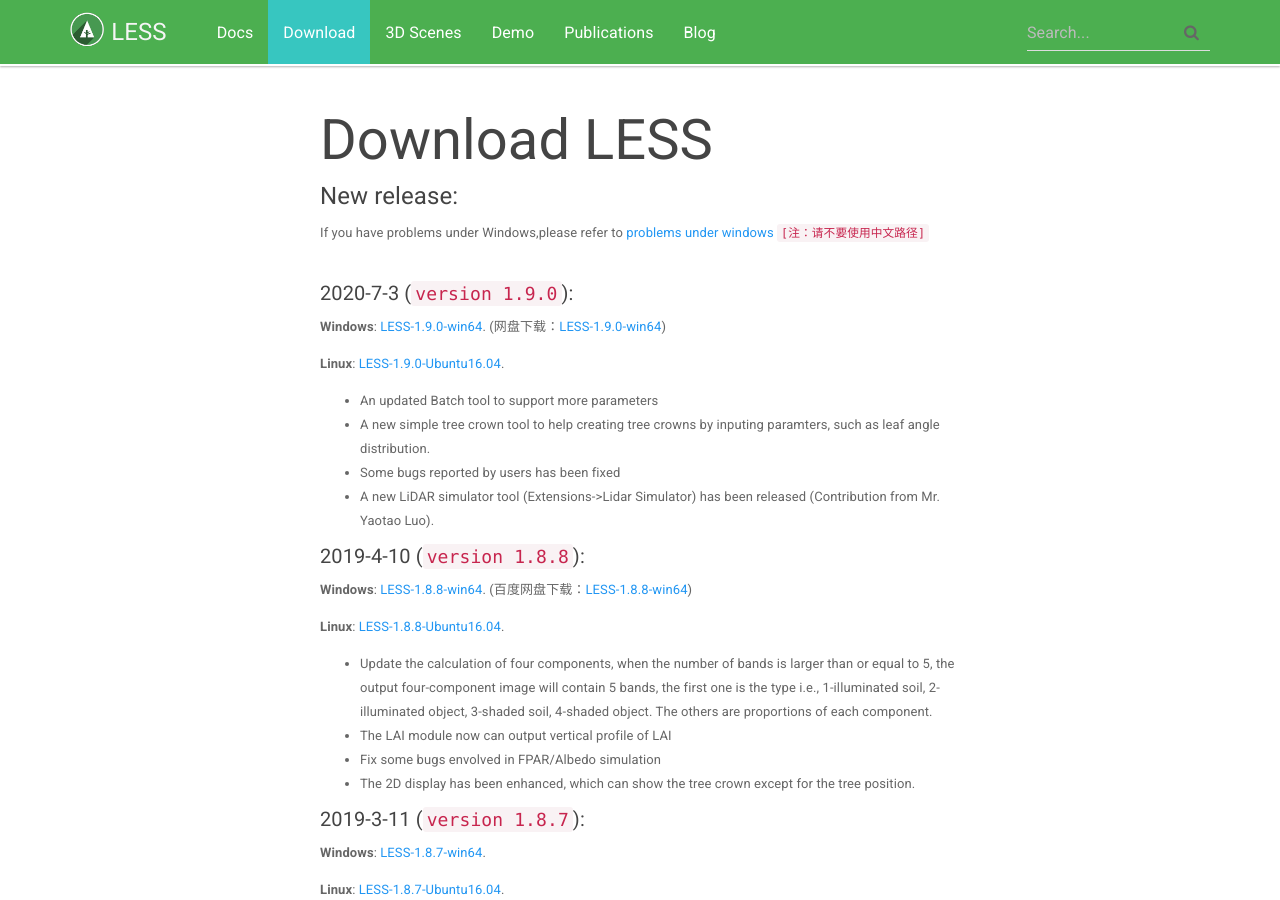
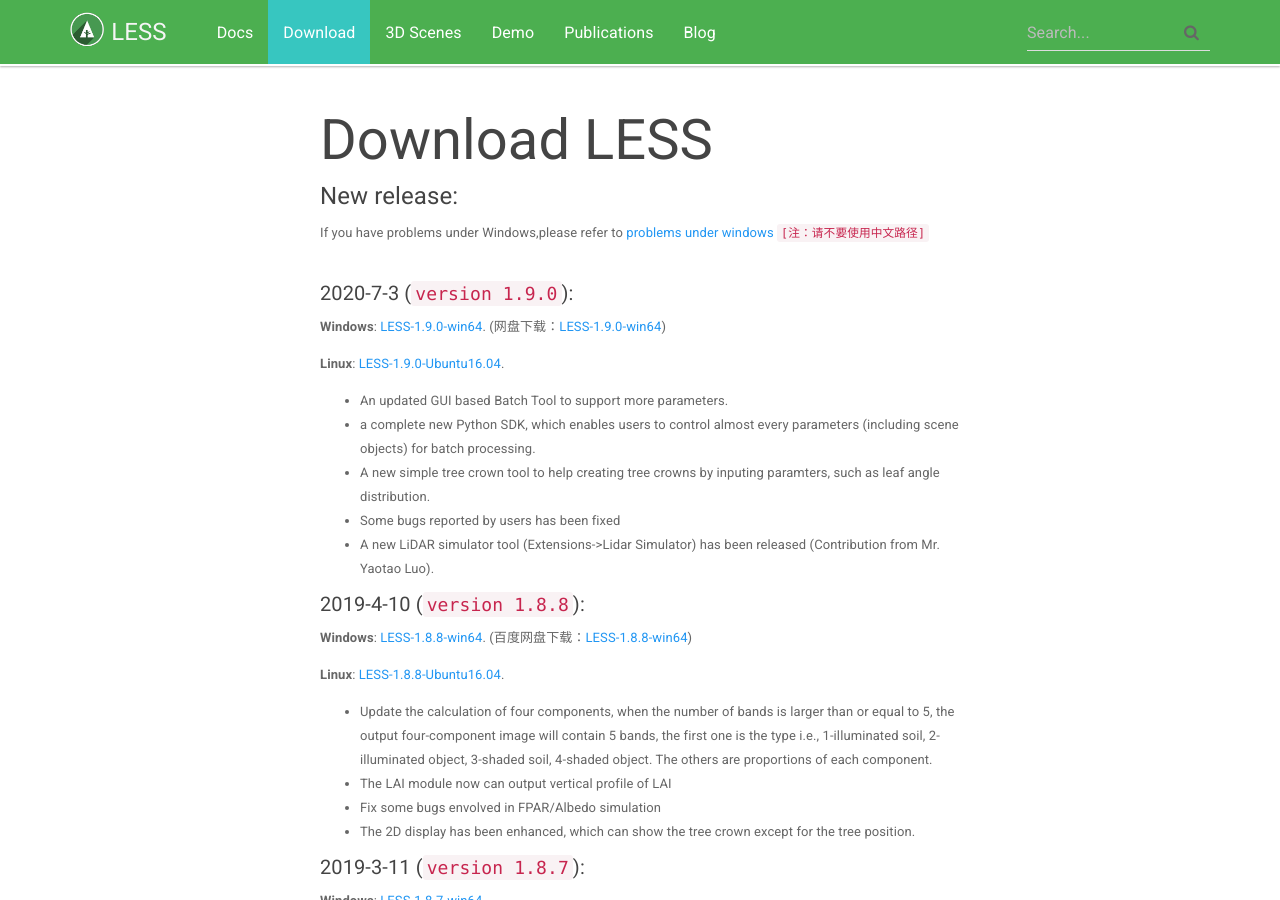
Before and after one commit to jianboqi/jianboqi.github.io, a Jekyll site: the page built from download-less.md, in a window 1280 px wide and 900 px high. Built offline with Jekyll 4.4.1, drawn with Linux system fonts in a browser that asks for light colours; nearby versions of some CDN libraries.

Commit message:
Update download-less.md

```diff
--- a/download-less.md
+++ b/download-less.md
@@ -19,7 +19,8 @@
 
 **Linux**: <a href="https://github.com/jianboqi/lessrt/releases/download/LESS-1.9.0/LESS-1.9.0-Ubuntu16.04.zip" onClick="ga('send', 'event', 'LESSDownload','V1.9.0','Ubuntu16.04');">LESS-1.9.0-Ubuntu16.04</a>.
 
-* An updated Batch tool to support more parameters
+* An updated GUI based Batch Tool to support more parameters.
+* a complete new Python SDK, which enables users to control almost every parameters (including scene objects) for batch processing.
 * A new simple tree crown tool to help creating tree crowns by inputing paramters, such as leaf angle distribution.
 * Some bugs reported by users has been fixed
 * A new LiDAR simulator tool (Extensions->Lidar Simulator) has been released (Contribution from Mr. Yaotao Luo).
```
